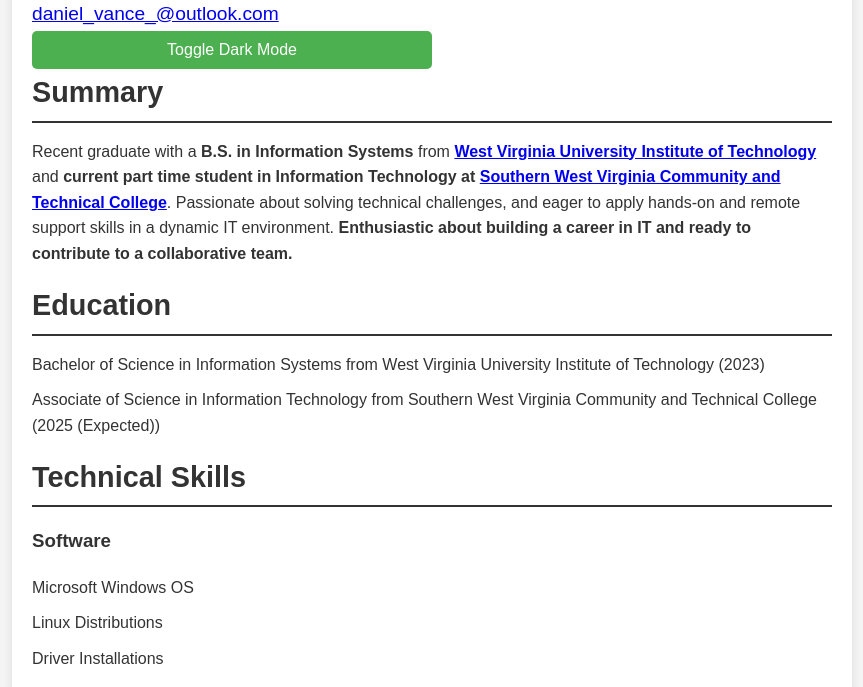
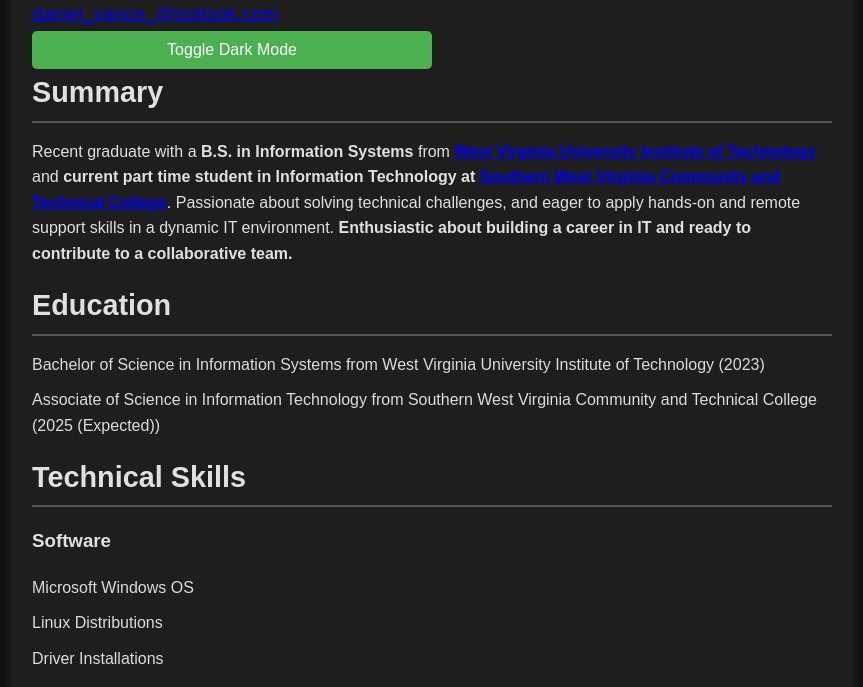
Before and after one commit to reedus1/reedus1.github.io, a plain HTML site: page docs/index.html in a window 1280 px wide. Shown: the part 139-826 px from the top of the page, without its empty margins (208-1071 px from the left). Drawn offline with Linux system fonts and the light colour scheme.

Commit message:
Update index.html

```diff
--- a/docs/index.html
+++ b/docs/index.html
@@ -5,6 +5,7 @@
     <meta name="viewport" content="width=device-width, initial-scale=1.0">
     <title>Resume</title>
     <link id="style-sheet-theme" rel="stylesheet" href="./css/styles_light_mode.css">
+    <link id="style-sheet-theme" rel="stylesheet" href="./css/style_dark_mode.css">
     <script src="./js/load.js"></script>
 </head>
 <body onload="load_data()">
```
